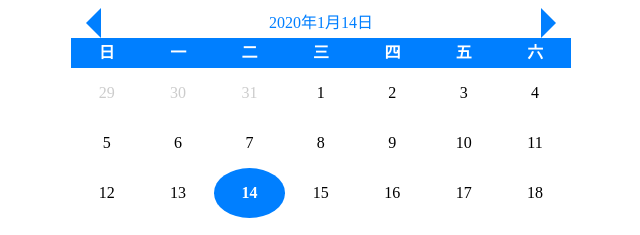
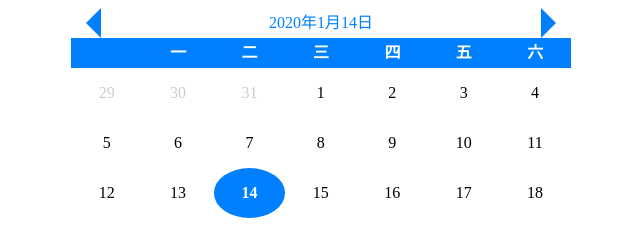
Before and after one commit to Curryzz/vue-calendar, a plain HTML site: page index.html in a window 1280 px wide. Shown: the top 235 px of the page, 37-677 px from the left. Drawn offline with nearby package versions, Linux system fonts and the light colour scheme.

Commit message:
test push

```diff
--- a/index.html
+++ b/index.html
@@ -84,7 +84,7 @@
             </div>
             <div class="date-content">
                 <div class="week-header">
-                    <div>日</div>
+                    <div></div>
                     <div>一</div>
                     <div>二</div>
                     <div>三</div>
```
